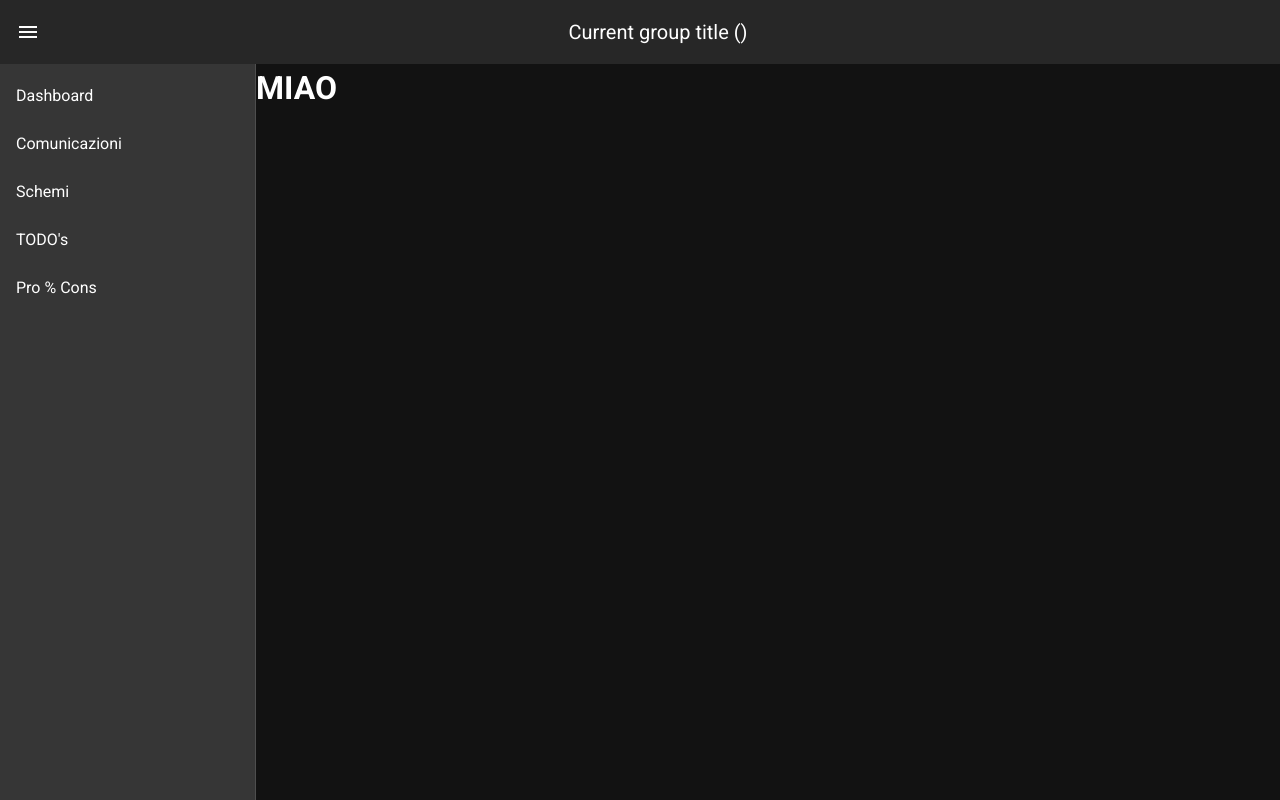
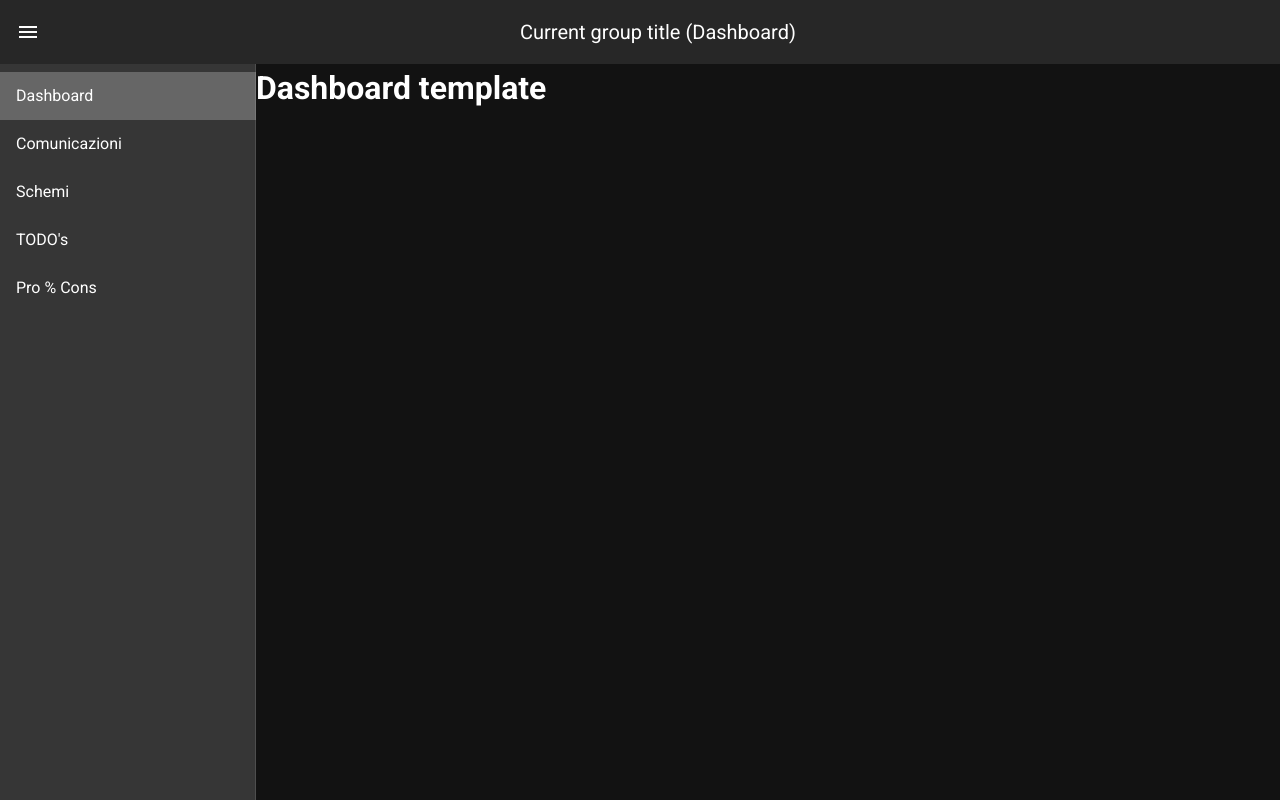
Before and after one commit to Freder211/NYB, a Nuxt app in the folder frontend/: page /dashboard in a window 1280 px wide. Built offline with nearby package versions, Linux system fonts and the light colour scheme.

Commit message:
dashboard default page (middleware)

```diff
--- a/frontend/layouts/default.vue
+++ b/frontend/layouts/default.vue
@@ -45,22 +45,20 @@ export default Vue.extend({
 	data() {
 		return {
 			sections: {
-				'/': 'Dashboard',
+				'/dashboard': 'Dashboard',
 				'/comunications': "Comunicazioni",
 				'/schemes': "Schemi",
 				'/todos': "TODO's",
-				'/pro-cons': "Pro % Cons"
+				'pro-cons': "Pro % Cons"
 			} as unknown as string[],
 
 			drawerOpened: true,
 		};
 	},
 
-
-
 	computed: {
 
-		currentSectionName(): string {
+		currentSectionName(): string | undefined {
 			const path: string = this.$route.path
 			if (!path)
 				return ''
@@ -68,8 +66,6 @@ export default Vue.extend({
 		}
 
 	},
-
-
 
 	methods: {
 
--- a/frontend/nuxt.config.js
+++ b/frontend/nuxt.config.js
@@ -8,5 +8,6 @@ export default {
 		theme: {
 			dark: true,
 		}
-	}
+	},
+
 }
--- a/frontend/pages/dashboard.vue
+++ b/frontend/pages/dashboard.vue
@@ -1,11 +1,11 @@
 <template>
-	<h1>MIAO</h1>
+	<h1>Dashboard template</h1>
 
 </template>
 
 <script lang="ts">
 import Vue from 'vue'
 export default Vue.extend({
-	layout: "default",
+	layout: "default"
 })
 </script>
--- a/frontend/pages/index.vue
+++ b/frontend/pages/index.vue
@@ -1,3 +1,12 @@
 <template>
-  <h1>MIAO</h1>
+	<h1>aa</h1>
 </template>
+<script>
+export default {
+	middleware({ $auth, redirect }) {
+		redirect("/dashboard")
+
+	}
+}
+
+</script>
```
